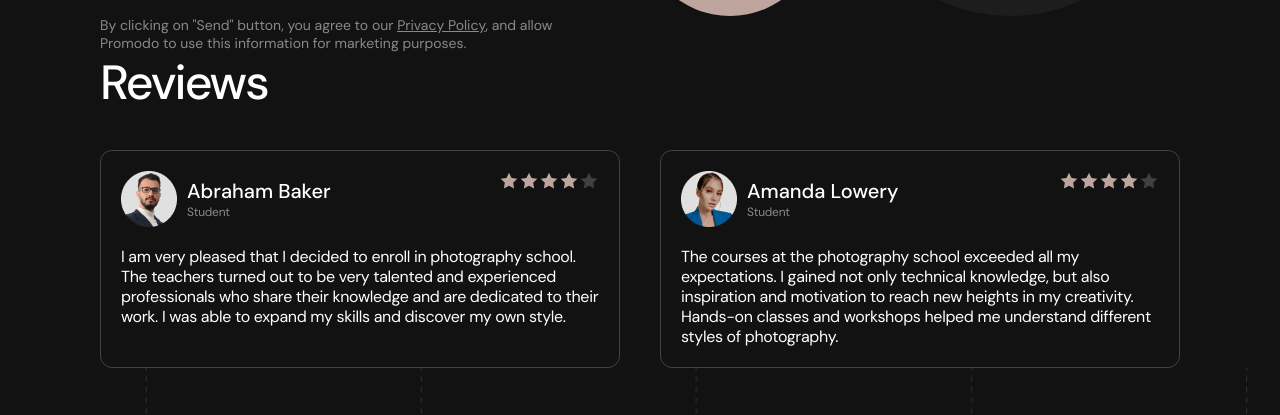
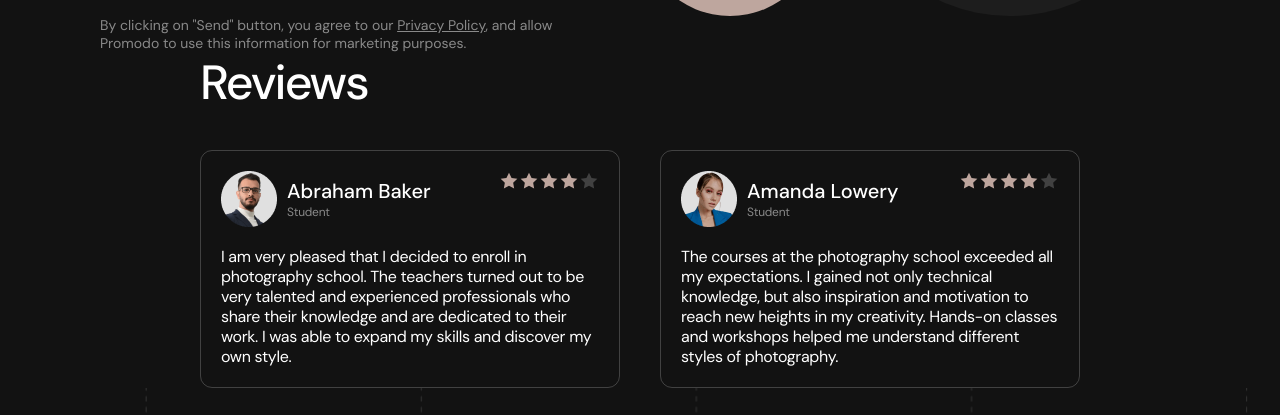
Before and after one commit to MSvidlo/dream-team-5, a website built with Vite: page src/index.html in a window 1280 px wide. Shown: the part 3799-4214 px from the top of the page. Built offline with nearby package versions, Linux system fonts and the light colour scheme.

Commit message:
Update reviews.html

```diff
--- a/src/partials/reviews.html
+++ b/src/partials/reviews.html
@@ -1,5 +1,5 @@
 <section class="reviews-section">
-  <div class="reviews-container">
+  <div class="reviews-container container">
     <h2 class="reviews-header">Reviews</h2>
     <div class="reviews-box-wrapper">
         <div class="reviews-box">
```
